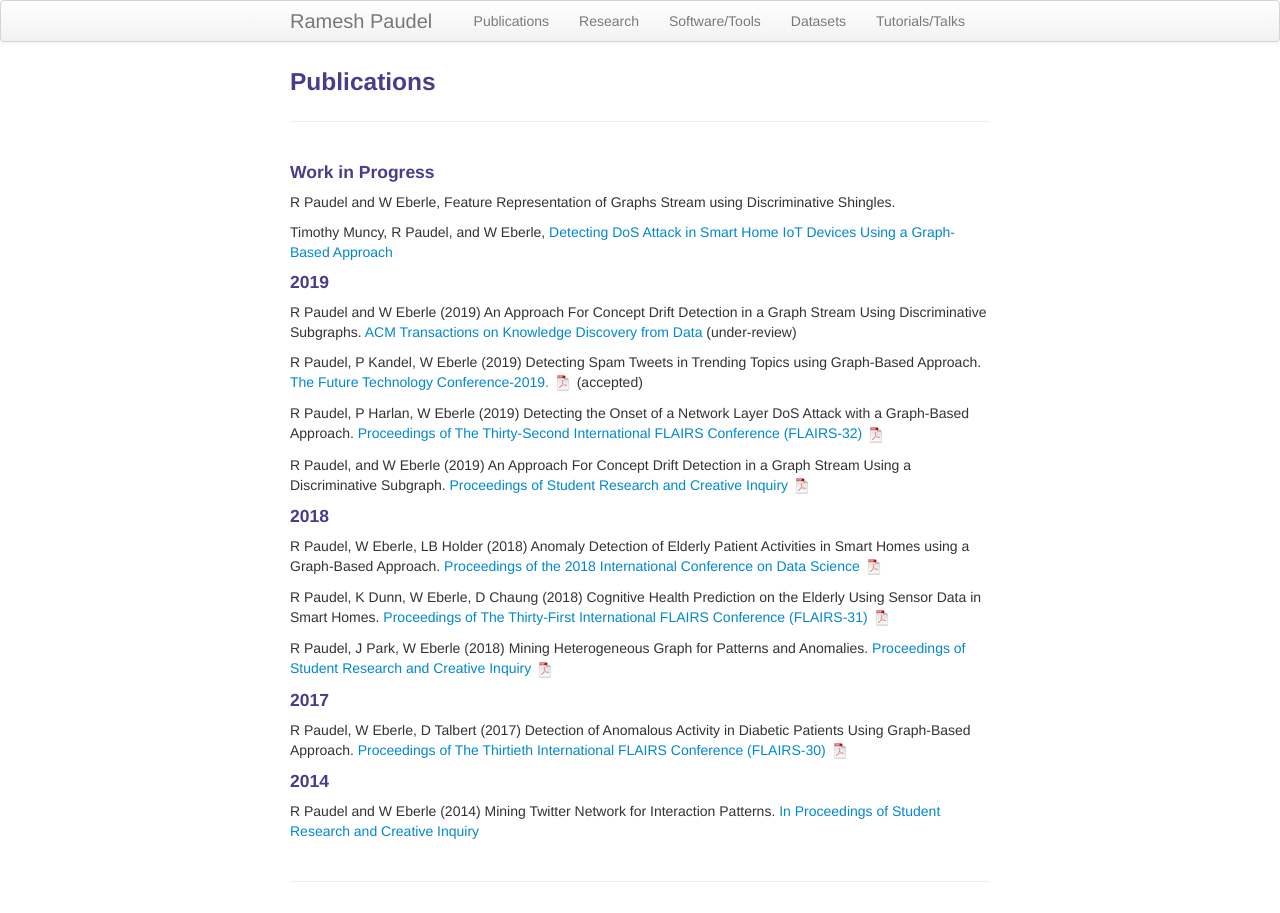
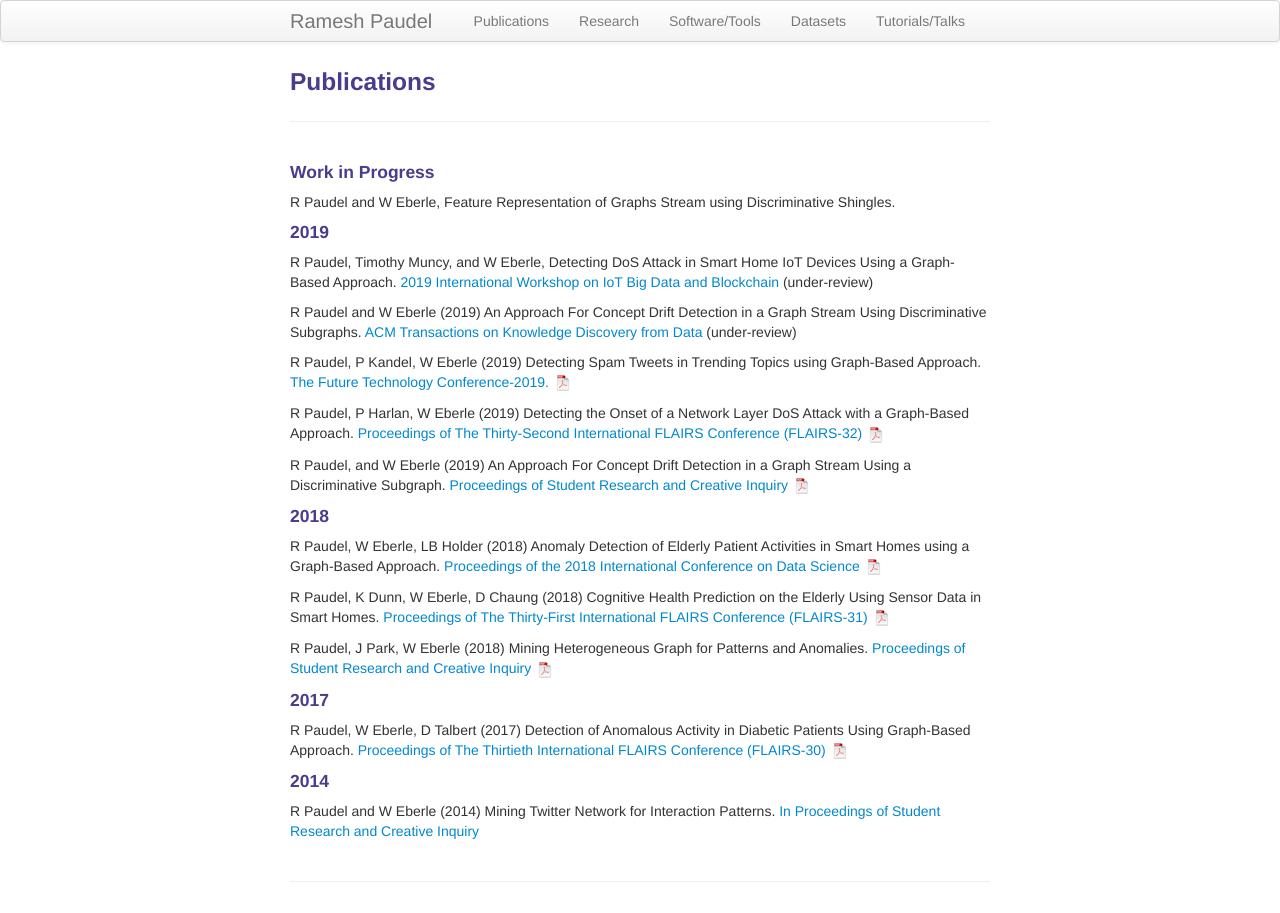
Before and after one commit to rpaudel42/rpaudel42.github.io, a Jekyll site: the page built from pages/pubs.md, in a window 1280 px wide. Built offline with Jekyll 4.4.1, drawn with Linux system fonts in a browser that asks for light colours.

Commit message:
update publication

```diff
--- a/pages/pubs.md
+++ b/pages/pubs.md
@@ -6,14 +6,15 @@ description: Ramesh Paudel's publications
 #### Work in Progress
 R Paudel and W Eberle, Feature Representation of Graphs Stream using Discriminative Shingles.
 
-Timothy Muncy, R Paudel, and W Eberle, [Detecting DoS Attack in Smart Home IoT Devices Using a Graph-Based Approach](https://rpaudel42.github.io/pages/iot.html)
 
 #### 2019
+R Paudel, Timothy Muncy, and W Eberle, Detecting DoS Attack in Smart Home IoT Devices Using a Graph-Based Approach. [2019 International Workshop on IoT Big Data and Blockchain](http://siwn.org.uk/cfp/iotbd19.htm) (under-review)
+
 R Paudel and W Eberle
 (2019) An Approach For Concept Drift Detection in a Graph Stream Using Discriminative Subgraphs. [ACM Transactions on Knowledge Discovery from Data](https://tkdd.acm.org/about.cfm) (under-review)
 
 R Paudel, P Kandel, W Eberle
-(2019) Detecting Spam Tweets in Trending Topics using Graph-Based Approach. [The Future Technology Conference-2019.](https://saiconference.com/FTC) [![pdf]({{ BASE_PATH }}/assets/icons/pdf-icon.png)](/assets/Spam_detection_in_trending_topic.pdf) (accepted)
+(2019) Detecting Spam Tweets in Trending Topics using Graph-Based Approach. [The Future Technology Conference-2019.](https://saiconference.com/FTC) [![pdf]({{ BASE_PATH }}/assets/icons/pdf-icon.png)](/assets/Spam_detection_in_trending_topic.pdf)
 
 R Paudel, P Harlan, W Eberle
 (2019) Detecting the Onset of a Network Layer DoS Attack with a Graph-Based Approach. [Proceedings of The Thirty-Second International FLAIRS Conference (FLAIRS-32)](https://www.aaai.org/ocs/index.php/FLAIRS/FLAIRS19/paper/view/18272) [![pdf]({{ BASE_PATH }}/assets/icons/pdf-icon.png)](https://www.aaai.org/ocs/index.php/FLAIRS/FLAIRS19/paper/view/18272/17389)
```
